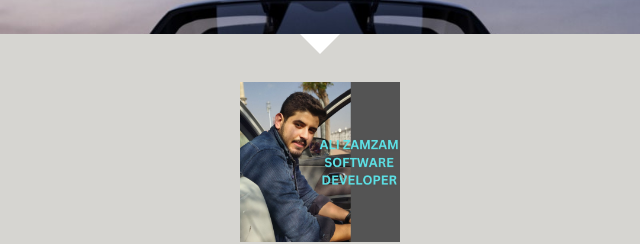
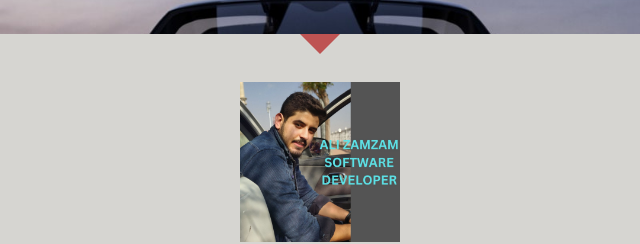
Before and after one commit to Alisyzim/WEB2.2v, a plain HTML site: page index.html in a window 1280 px wide. Shown: the part 4876-5120 px from the top of the page, 320-960 px from the left. Drawn offline with Linux system fonts and the light colour scheme; files whose address does not match are found by name.

Commit message:
Add files via upload
Signed-off-by: Alisyzim <147917882+Alisyzim@users.noreply.github.com>

```diff
--- a/Css/style.css
+++ b/Css/style.css
@@ -898,7 +898,7 @@ color: black;
     left: 50%;
     transform: translate(-50%, -50%);
     border: 20px solid;
-    border-color: white transparent transparent transparent;
+    border-color: rgba(175, 2, 2, 0.61) transparent transparent transparent;
 }
 .footer .log{
     background: url(../photo/ali.jpg);
```
